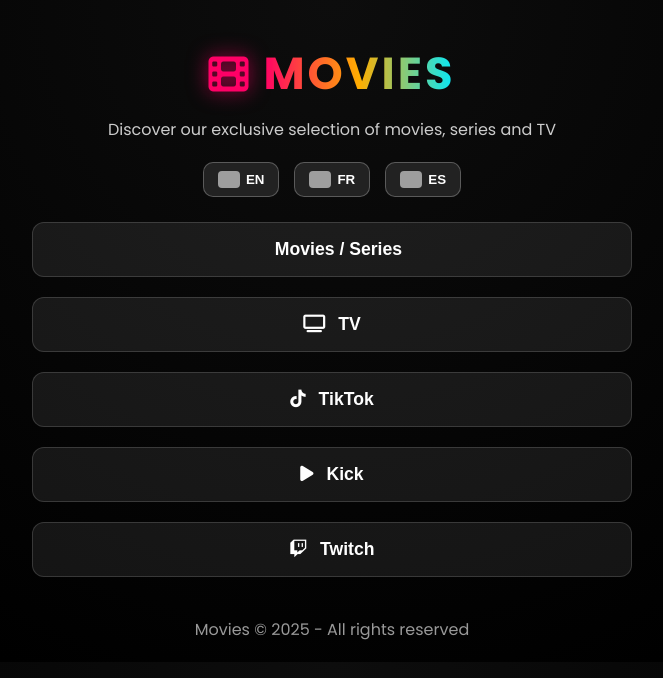
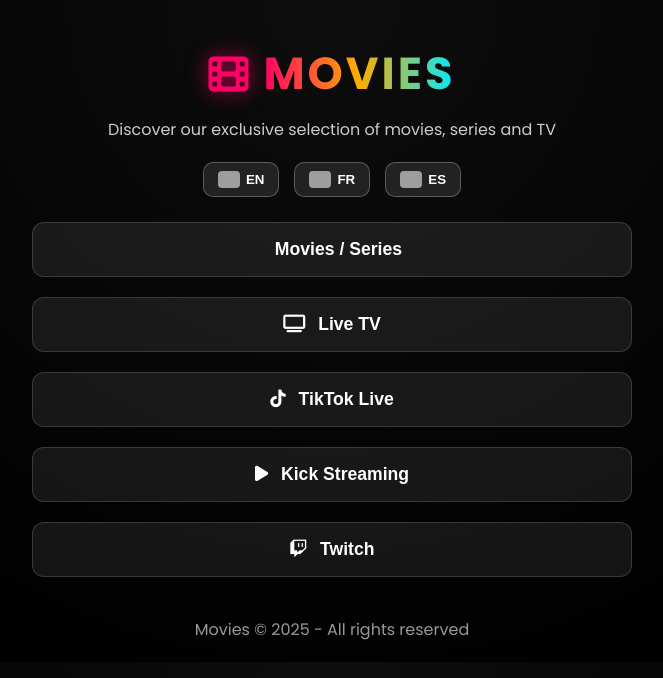
Before and after one commit to dahay01/redirect-movies, a plain HTML site: page index.html in a window 1280 px wide. Shown: the whole page, without its empty margins (308-971 px from the left). Drawn offline with Linux system fonts and the light colour scheme; grey boxes are pictures that could not be loaded; some icons are missing.

Commit message:
Update index.html

```diff
--- a/index.html
+++ b/index.html
@@ -72,7 +72,6 @@
             background: rgba(255,255,255,0.2);
         }
 
-        /* FLAG ICONS */
         .flag {
             width: 22px;
             border-radius: 4px;
@@ -151,9 +150,9 @@
                 footer: "Movies © 2025 - All rights reserved",
                 links: [
                     { label: "Movies / Series", url: "https://netfree2.cc/home", icon: "fa-brands fa-netflix" },
-                    { label: "TV", url: "https://tv.garden/", icon: "fas fa-tv" },
-                    { label: "TikTok", url: "https://www.tiktok.com/live", icon: "fa-brands fa-tiktok" },
-                    { label: "Kick", url: "https://kick.com/browse", icon: "fas fa-play" },
+                    { label: "Live TV", url: "https://tv.garden/", icon: "fas fa-tv" },
+                    { label: "TikTok Live", url: "https://www.tiktok.com/live", icon: "fa-brands fa-tiktok" },
+                    { label: "Kick Streaming", url: "https://kick.com/browse", icon: "fas fa-play" },
                     { label: "Twitch", url: "https://www.twitch.tv/", icon: "fa-brands fa-twitch" }
                 ]
             },
@@ -163,7 +162,10 @@
                 footer: "Movies © 2025 - Tous droits réservés",
                 links: [
                     { label: "Films / Séries", url: "https://netfree2.cc/home", icon: "fas fa-film" },
-                    { label: "TV", url: "https://tv.garden/", icon: "fas fa-tv" }
+                    { label: "TV en direct", url: "https://tv.garden/", icon: "fas fa-tv" },
+                    { label: "TikTok Live", url: "https://www.tiktok.com/live", icon: "fa-brands fa-tiktok" },
+                    { label: "Kick Streaming", url: "https://kick.com/browse", icon: "fas fa-play" },
+                    { label: "Twitch", url: "https://www.twitch.tv/", icon: "fa-brands fa-twitch" }
                 ]
             },
             es: {
@@ -172,7 +174,10 @@
                 footer: "Movies © 2025 - Todos los derechos reservados",
                 links: [
                     { label: "Películas / Series", url: "https://netfree2.cc/home", icon: "fas fa-film" },
-                    { label: "TV", url: "https://tv.garden/", icon: "fas fa-tv" }
+                    { label: "TV en vivo", url: "https://tv.garden/", icon: "fas fa-tv" },
+                    { label: "TikTok En Vivo", url: "https://www.tiktok.com/live", icon: "fa-brands fa-tiktok" },
+                    { label: "Kick Streaming", url: "https://kick.com/browse", icon: "fas fa-play" },
+                    { label: "Twitch", url: "https://www.twitch.tv/", icon: "fa-brands fa-twitch" }
                 ]
             }
         };
```
